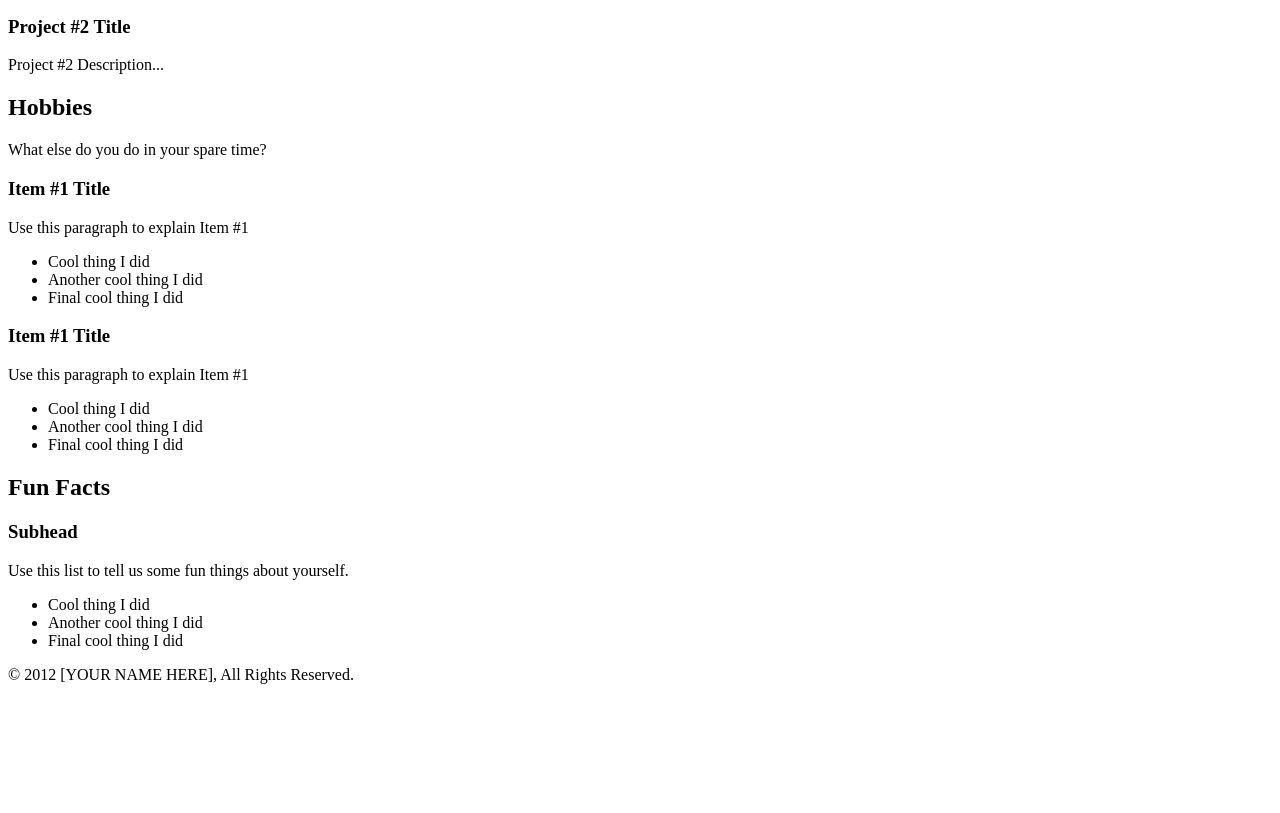
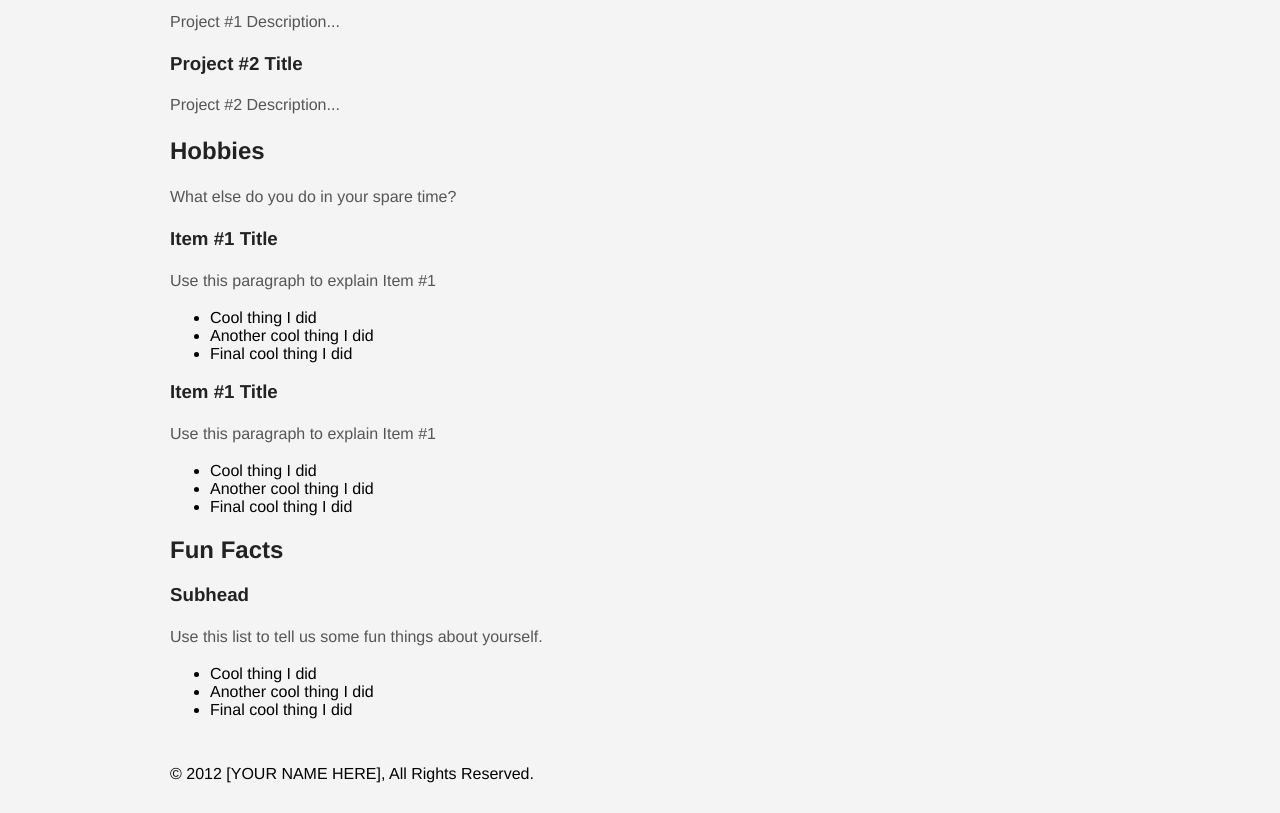
Before and after one commit to ampick86/ampick86.github.com, a plain HTML site: page index.html in a window 1280 px wide. Shown: the part 384-1197 px from the top of the page. Before the commit the page ends 1076 px from the top, so only its background shows below. Drawn offline with Linux system fonts and the light colour scheme.

Commit message:
Some helpful message for your future self

```diff
--- a/index.html
+++ b/index.html
@@ -2,8 +2,8 @@
 <html>
   <head>
     <title>About Me</title>
-    <!-- <link rel="stylesheet" href="resources/layout.css" type="text/css"> -->
-    <!-- <script src="resources/javascript.js" type="text/javascript" charset="utf-8"></script> -->
+    <link rel="stylesheet" href="resources/layout.css" type="text/css">
+    <script src="resources/javascript.js" type="text/javascript" charset="utf-8"></script>
   </head>
   <body>
 
--- /dev/null
+++ b/resources/javascript.js
@@ -0,0 +1 @@
+// Your Javascript will go here!
--- /dev/null
+++ b/resources/layout.css
@@ -0,0 +1,58 @@
+/*
+ * Add your CSS styles here
+ *
+ */
+
+body {
+	font-family: Helvetica, Arial, sans-serif;
+	background: #f4f4f4;
+}
+
+h1, h2, h3 {
+	color: #222;
+}
+
+p {
+	line-height: 24px;
+	color: #555;
+}
+
+a {
+	color: green;
+	text-decoration: none;
+}
+
+a:hover {
+	text-decoration: underline;
+}
+
+.content {
+	width: 940px;
+	margin: 0 auto;
+}
+
+#header  {
+	border-bottom: 1px solid #999;
+}
+
+#nav {
+	margin: 0 20px 0 0;
+  /* CHALLENGE 3: how could you get this to float to the left side of the screen? */
+}
+
+#main {
+	margin: 0;
+  /*  CHALLENGE 3: how could you get this to float to the left side of the screen? */
+  /* CHALLENGE 2: how could you give this element a one-pixel border down its left side? */
+}
+
+#copyright {
+	margin-top: 30px;
+	margin-bottom: 30px;
+}
+
+
+/* Ignore this for now, it is special code needed to fix the layout after using the "float" rules */
+.clearfix:before, .clearfix:after { content:""; display:table; }
+.clearfix:after { clear:both; }
+.clearfix { zoom:1; }
```
Also changed, not shown: resources/picture.jpg (added).
